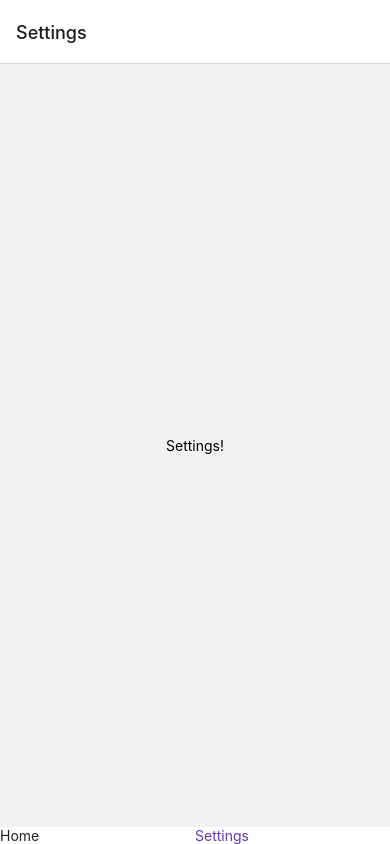
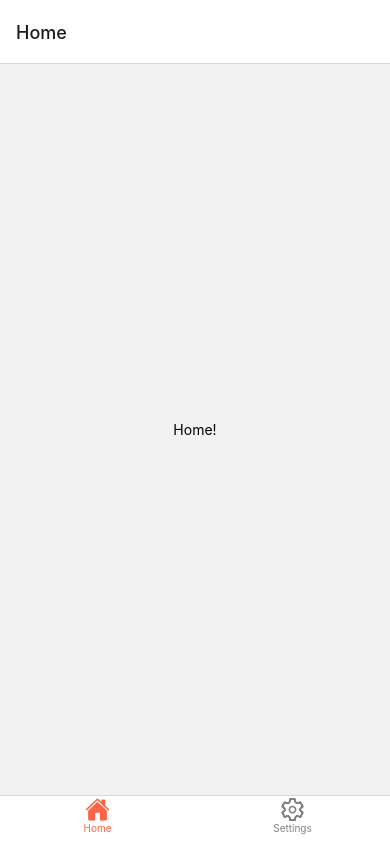
Before and after one commit to ahmedhegazydev/Newsfeed-react-native, a React Native app: screen / in a window 390 px wide. Built offline with nearby package versions, Linux system fonts and the light colour scheme.

Commit message:
finishing bottom tab navigator + fixing unrecognized iconics

```diff
--- a/App.js
+++ b/App.js
@@ -31,72 +31,12 @@
 } from 'react-native/Libraries/NewAppScreen';
 import HomeScreen from './src/navigation/screens/Home.js';
 import SettingsScreen from './src/navigation/screens/Settings.js';
+import MainContainer from './src/navigation/MainContainer.js';
 
-
-function MyTabBar({ state, descriptors, navigation }) {
-  return (
-    <View style={{ flexDirection: 'row' }}>
-      {state.routes.map((route, index) => {
-        const { options } = descriptors[route.key];
-        const label =
-          options.tabBarLabel !== undefined
-            ? options.tabBarLabel
-            : options.title !== undefined
-            ? options.title
-            : route.name;
-
-        const isFocused = state.index === index;
-
-        const onPress = () => {
-          const event = navigation.emit({
-            type: 'tabPress',
-            target: route.key,
-          });
-
-          if (!isFocused && !event.defaultPrevented) {
-            navigation.navigate(route.name);
-          }
-        };
-
-        const onLongPress = () => {
-          navigation.emit({
-            type: 'tabLongPress',
-            target: route.key,
-          });
-        };
-
-        return (
-          <TouchableOpacity
-            accessibilityRole="button"
-            accessibilityState={isFocused ? { selected: true } : {}}
-            accessibilityLabel={options.tabBarAccessibilityLabel}
-            testID={options.tabBarTestID}
-            onPress={onPress}
-            onLongPress={onLongPress}
-            style={{ flex: 1 }}
-          >
-            <Text style={{ color: isFocused ? '#673ab7' : '#222' }}>
-              {label}
-            </Text>
-          </TouchableOpacity>
-        );
-      })}
-    </View>
-  );
-}
-
-const Tab = createBottomTabNavigator();
 
 export default function App() {
   return (
-    <NavigationContainer>
-      <Tab.Navigator
-      initialRouteName={myConstClass.SETTINGS_NAME}
-      tabBar={(props) => <MyTabBar {...props} />}>
-        <Tab.Screen name= {myConstClass.HOME_NAME} component={HomeScreen} />
-        <Tab.Screen name={myConstClass.SETTINGS_NAME} component={SettingsScreen} />
-      </Tab.Navigator>
-    </NavigationContainer>
+    <MainContainer/>
   );
 }
 
--- /dev/null
+++ b/src/navigation/MainContainer.js
@@ -0,0 +1,52 @@
+import * as React from 'react';
+import { NavigationContainer } from '@react-navigation/native';
+import { createBottomTabNavigator } from '@react-navigation/bottom-tabs';
+import Ionicons from 'react-native-vector-icons/Ionicons';
+import { HOME_NAME, SETTINGS_NAME } from '../constants/contants';
+import SettingsScreen from './screens/Settings';
+import HomeScreen from './screens/Home';
+
+
+const Tab = createBottomTabNavigator();
+
+function MainContainer() {
+  return (
+    <NavigationContainer>
+      <Tab.Navigator
+        initialRouteName={HOME_NAME}
+        screenOptions={({ route }) => ({
+          tabBarIcon: ({ focused, color, size }) => {
+            let iconName;
+            let rn = route.name;
+
+            if (rn === HOME_NAME) {
+              iconName = focused ? 'home' : 'home-outline';
+
+            }
+            //  else if (rn === detailsName) {
+            //   iconName = focused ? 'list' : 'list-outline';}
+        else if (rn === SETTINGS_NAME) {
+              iconName = focused ? 'settings' : 'settings-outline';
+            }
+
+            // You can return any component that you like here!
+            return <Ionicons name={iconName} size={size} color={color} />;
+          },
+        })}
+        tabBarOptions={{
+          activeTintColor: 'tomato',
+          inactiveTintColor: 'grey',
+          labelStyle: { paddingBottom: 10, fontSize: 10 },
+          style: { padding: 10, height: 70}
+        }}>
+
+        <Tab.Screen name={HOME_NAME} component={HomeScreen} />
+        {/* <Tab.Screen name={detailsName} component={DetailsScreen} /> */}
+        <Tab.Screen name={SETTINGS_NAME} component={SettingsScreen} />
+
+      </Tab.Navigator>
+    </NavigationContainer>
+  );
+}
+
+export default MainContainer;
```
Also changed, not shown: 5 other files (tests, documents, lock files or other folders).
